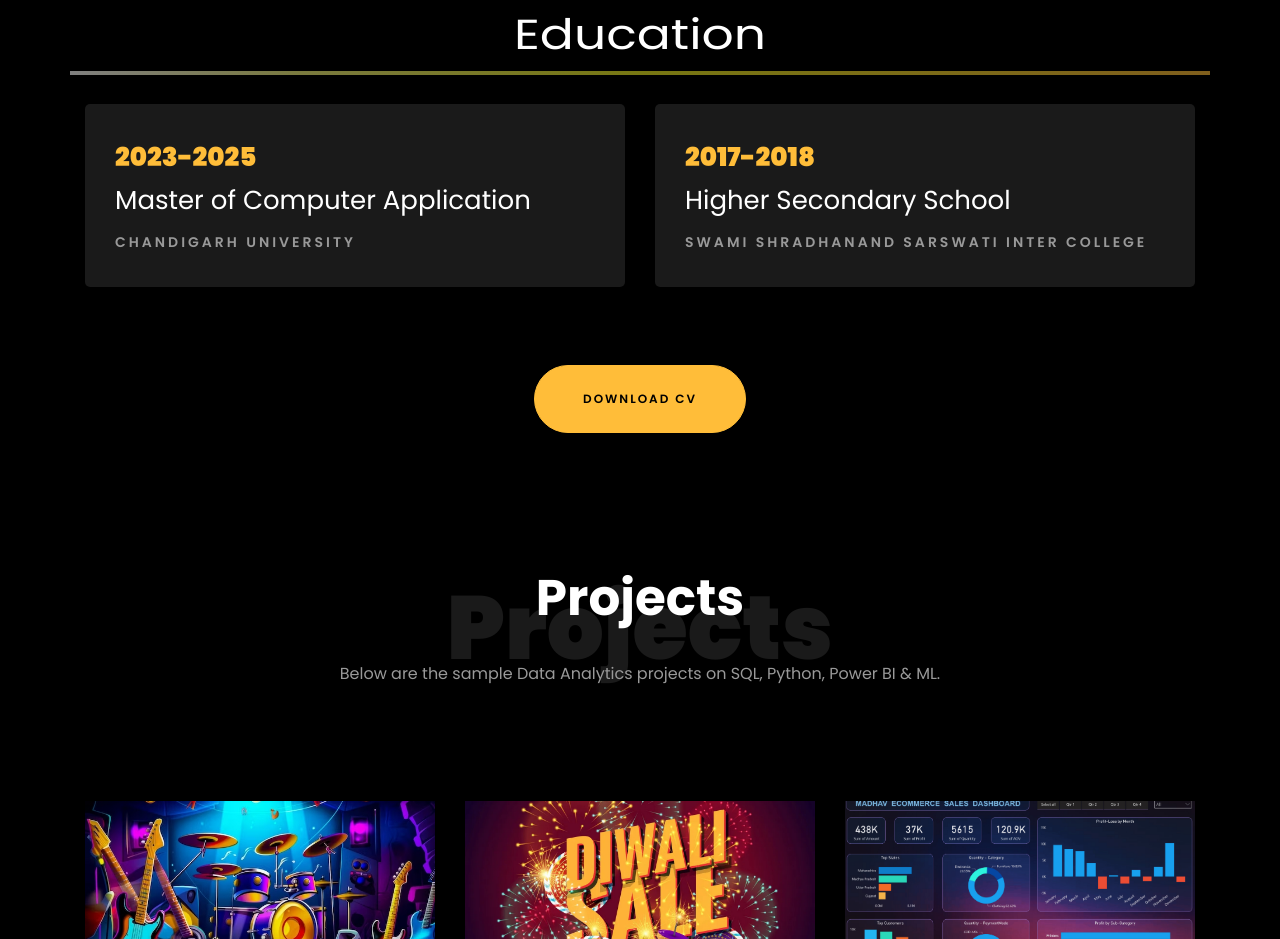
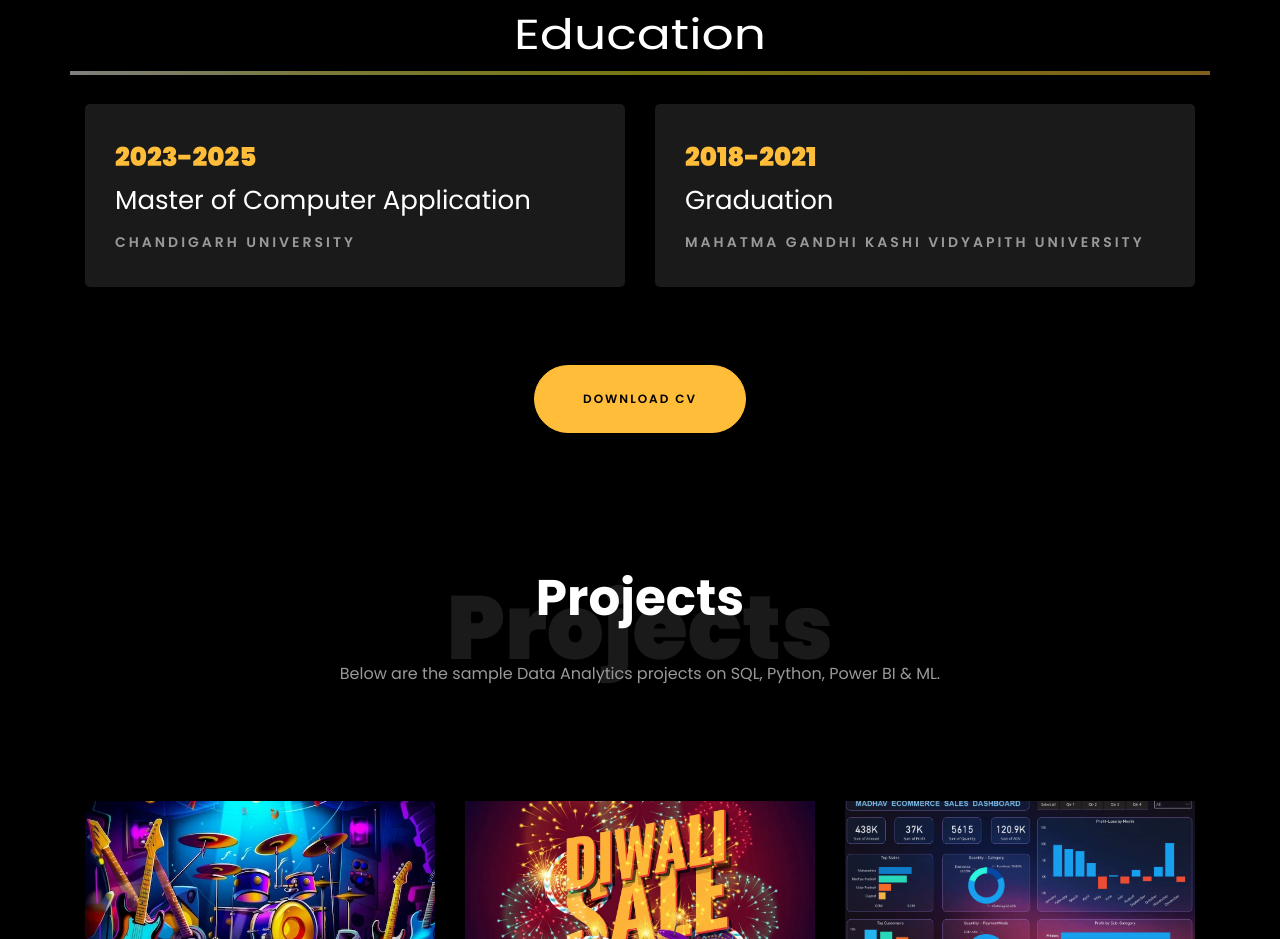
Before and after one commit to Aka2032/Aka2032.github.io, a plain HTML site: page index.html in a window 1280 px wide. Shown: the part 1905-2844 px from the top of the page. Drawn offline with Linux system fonts and the light colour scheme; animation ran at ten frames a second; files whose address does not match are found by name.

Commit message:
index.html

```diff
--- a/index.html
+++ b/index.html
@@ -384,9 +384,9 @@
 
     			<div class="col-md-6">
     				<div class="resume-wrap ftco-animate">
-    					<span class="date">2017-2018</span>
-    					<h2>Higher Secondary School</h2>
-    					<span class="position">Swami Shradhanand Sarswati Inter College</span>
+    					<span class="date">2018-2021</span>
+    					<h2>Graduation</h2>
+    					<span class="position">Mahatma Gandhi Kashi Vidyapith University</span>
     					<!-- <p class="mt-4">Grade: First class distinction.</p> -->
     				</div>
 				</div>
```
